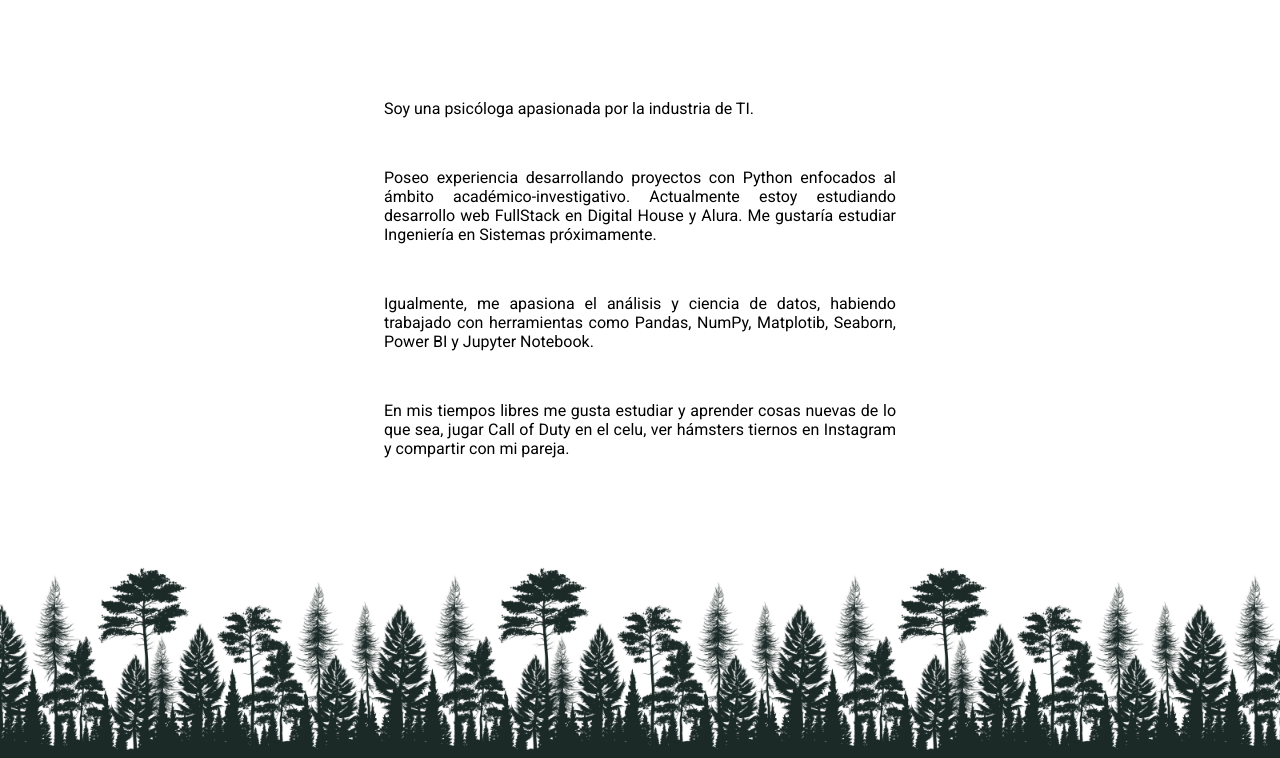
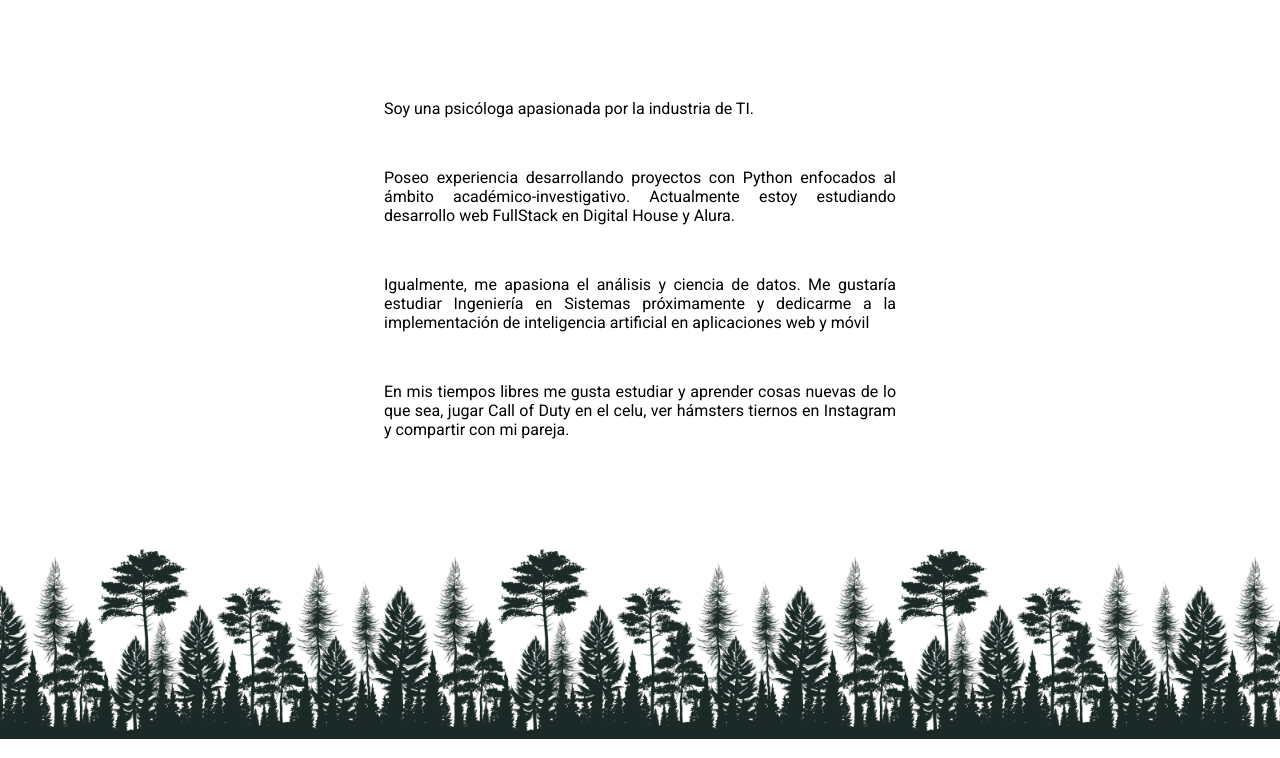
Before and after one commit to Estefania0701/CV_Estefania_Aguas, a plain HTML site: page sobremi.html in a window 1280 px wide. Shown: the part 151-909 px from the top of the page. Drawn offline with Linux system fonts and the light colour scheme.

Commit message:
corrijo p

```diff
--- a/sobremi.html
+++ b/sobremi.html
@@ -18,8 +18,8 @@
     <main>
         <section class="description">
             <p>Soy una psicóloga apasionada por la industria de TI.</p>
-            <p>Poseo experiencia desarrollando proyectos con Python enfocados al ámbito académico-investigativo. Actualmente estoy estudiando desarrollo web FullStack en Digital House y Alura. Me gustaría estudiar Ingeniería en Sistemas próximamente.</p>
-            <p>Igualmente, me apasiona el análisis y ciencia de datos, habiendo trabajado con herramientas como Pandas, NumPy, Matplotib, Seaborn, Power BI y Jupyter Notebook.</p>
+            <p>Poseo experiencia desarrollando proyectos con Python enfocados al ámbito académico-investigativo. Actualmente estoy estudiando desarrollo web FullStack en Digital House y Alura.</p>
+            <p>Igualmente, me apasiona el análisis y ciencia de datos. Me gustaría estudiar Ingeniería en Sistemas próximamente y dedicarme a la implementación de inteligencia artificial en aplicaciones web y móvil</p>
             <p>En mis tiempos libres me gusta estudiar y aprender cosas nuevas de lo que sea, jugar Call of Duty en el celu, ver hámsters tiernos en Instagram y compartir con mi pareja.</p>
         </section>
     </main>
```
